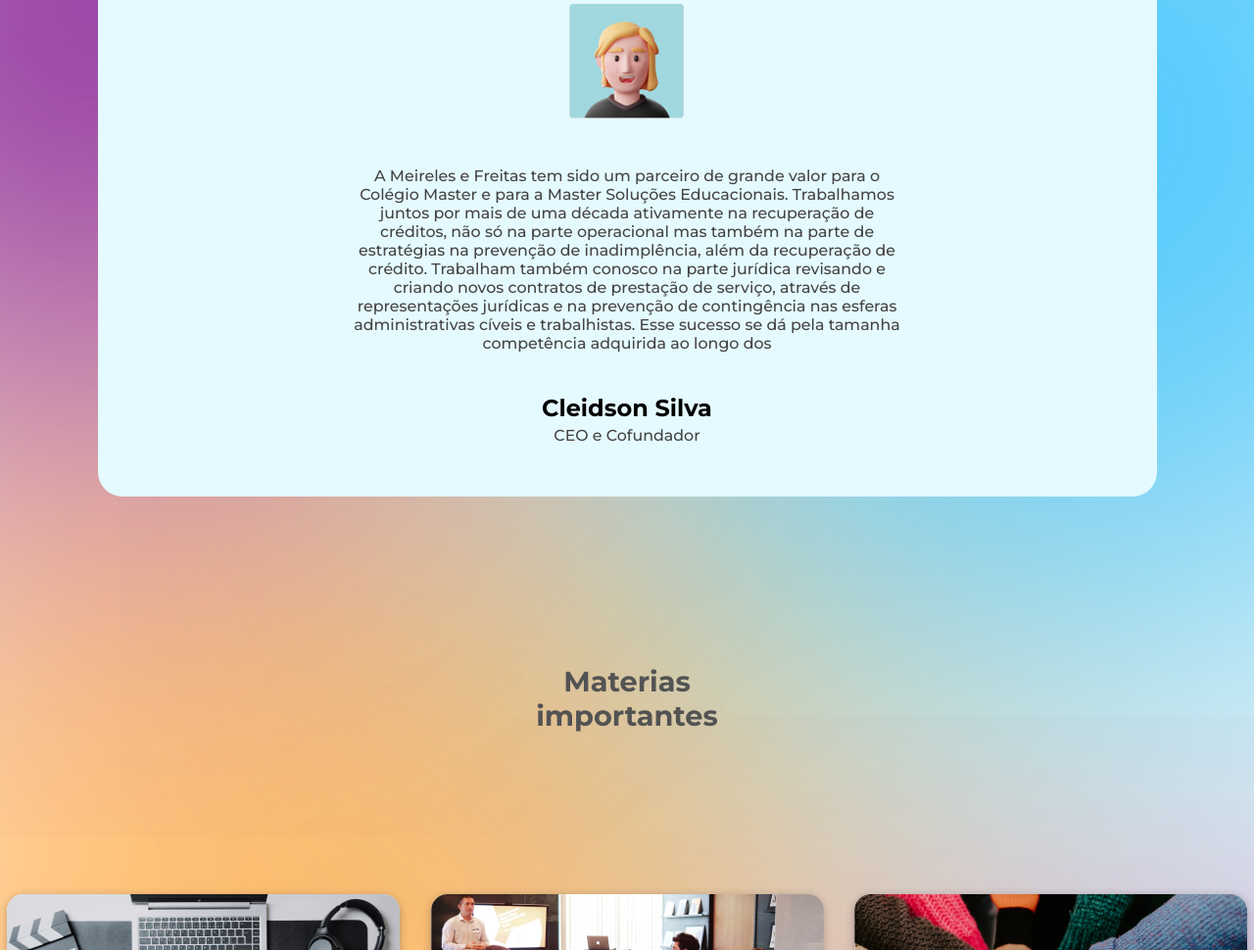
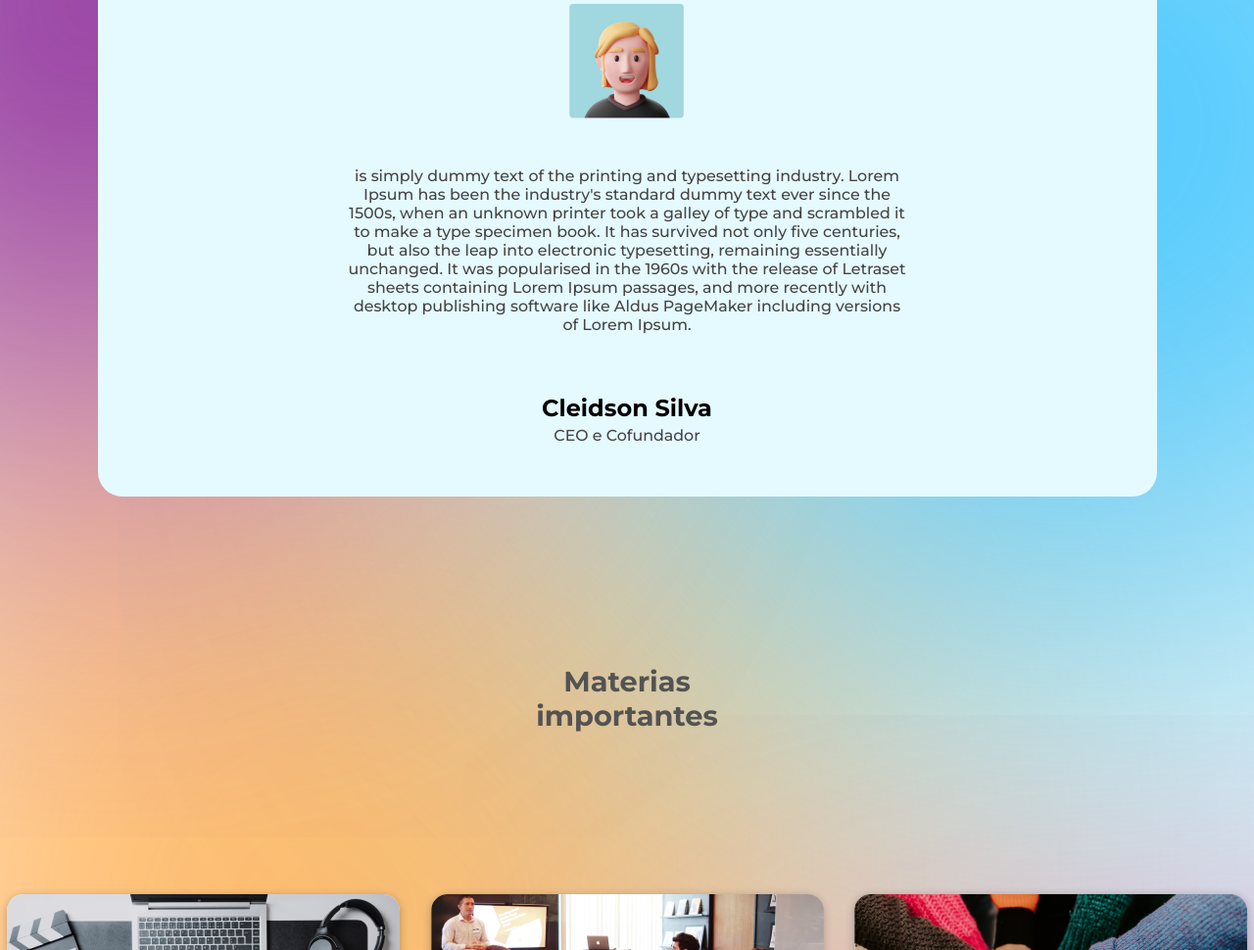
Before and after one commit to Cleidsondev/MIStech, a plain HTML site: page index.html in a window 1280 px wide. Shown: the part 3634-4604 px from the top of the page at 98% size. Drawn offline with nearby package versions, Linux system fonts and the light colour scheme.

Commit message:
mudança de texto

```diff
--- a/index.html
+++ b/index.html
@@ -188,17 +188,7 @@
             <h1>depoimentos de <br> quem confia</h1>
             <img src="/src/componentes/user_depoimentos.png" alt="">
             <sub>
-                A Meireles e Freitas tem sido um parceiro de grande valor para o Colégio Master e para a Master Soluções
-                Educacionais. Trabalhamos juntos por mais de uma década
-                ativamente na recuperação de créditos, não só na parte operacional
-                mas também na parte de estratégias na prevenção de inadimplência,
-                além da recuperação de crédito. Trabalham também conosco na
-                parte jurídica revisando e criando novos contratos de
-                prestação de serviço, através de representações
-                jurídicas e na prevenção de contingência nas esferas
-                administrativas cíveis e trabalhistas. Esse sucesso
-                se dá pela tamanha competência adquirida ao longo
-                dos
+                is simply dummy text of the printing and typesetting industry. Lorem Ipsum has been the industry's standard dummy text ever since the 1500s, when an unknown printer took a galley of type and scrambled it to make a type specimen book. It has survived not only five centuries, but also the leap into electronic typesetting, remaining essentially unchanged. It was popularised in the 1960s with the release of Letraset sheets containing Lorem Ipsum passages, and more recently with desktop publishing software like Aldus PageMaker including versions of Lorem Ipsum.
                 </sub>
                 <div>
                 <h2>Cleidson Silva</h2>
```
